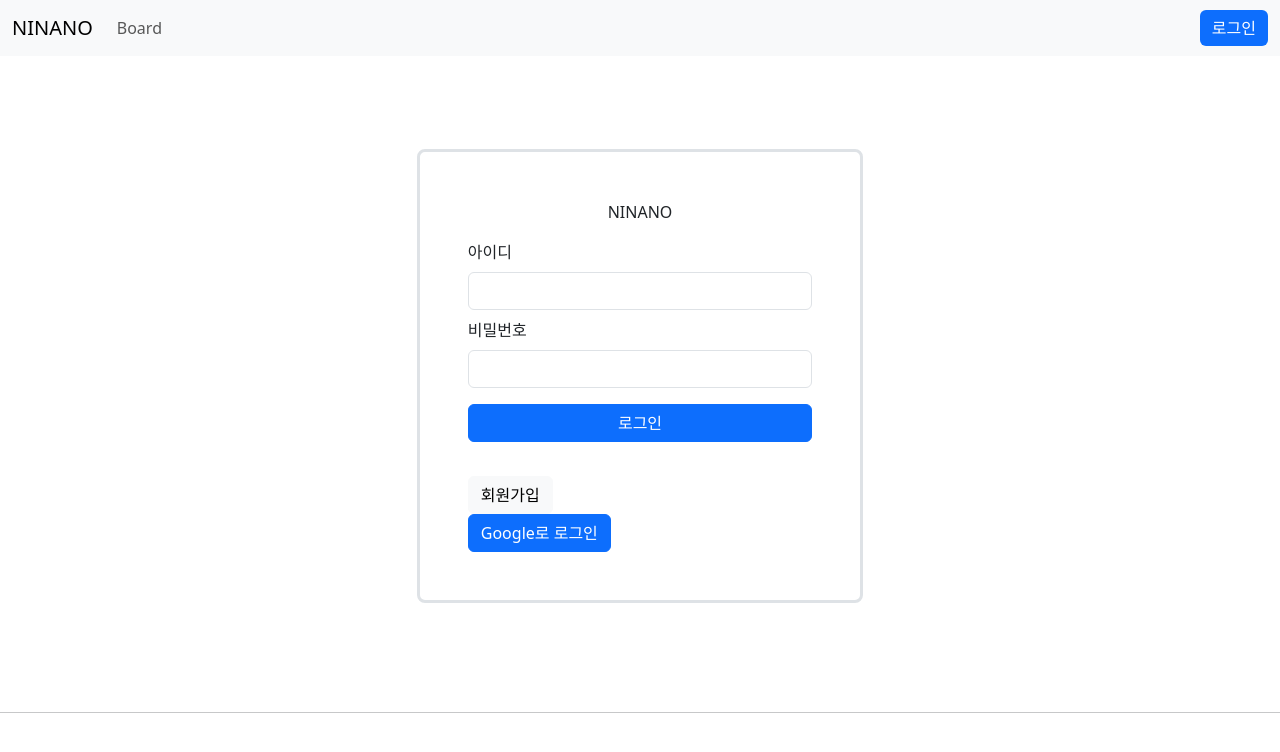
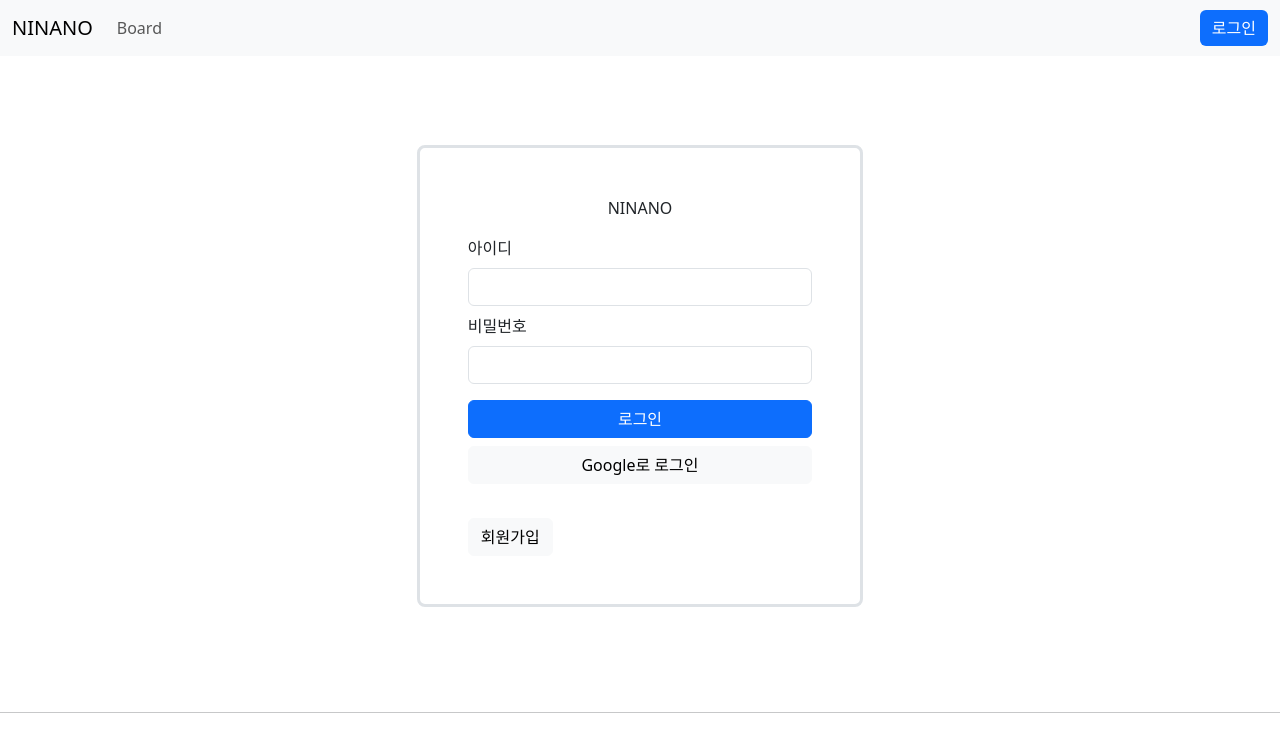
Before and after one commit to zz106603/blog_react, a React (Create React App) app in the folder blog/: page /user/login in a window 1280 px wide. Shown: the top 752 px of the page. Built offline with nearby package versions, Linux system fonts and the light colour scheme.

Commit message:
feat: oAuth 코드 리팩토링

```diff
--- a/blog/package.json
+++ b/blog/package.json
@@ -3,6 +3,7 @@
   "version": "0.1.0",
   "private": true,
   "dependencies": {
+    "@react-oauth/google": "^0.12.1",
     "@testing-library/jest-dom": "^5.17.0",
     "@testing-library/react": "^13.4.0",
     "@testing-library/user-event": "^13.5.0",
--- a/blog/src/routes/Axios/AxiosConfig.js
+++ b/blog/src/routes/Axios/AxiosConfig.js
@@ -35,7 +35,7 @@ instance.interceptors.request.use(
     (config) => {
       // 헤더에 엑세스 토큰 담기
       const accessToken = localStorage.getItem('access_token');
-      console.log('토큰:', accessToken);
+      // console.log('토큰:', accessToken);
       if (accessToken) {
         config.headers.Authorization = `Bearer ${accessToken}`;
       }
--- a/blog/src/routes/Board/BoardDetail.js
+++ b/blog/src/routes/Board/BoardDetail.js
@@ -104,7 +104,7 @@ const BoardDetail = () => {
           }
         });
 
-        console.log(response.data)
+        // console.log(response.data)
         // if(response.data.status === 200){
         if(response.data){
           setIsRecommended(true);
@@ -143,7 +143,7 @@ const BoardDetail = () => {
         comment: comment
       };
 
-      console.log(formData)
+      // console.log(formData)
 
       if (window.confirm('댓글을 등록하시겠습니까?')) {
           try {
@@ -155,7 +155,7 @@ const BoardDetail = () => {
 
               if (response.status === 200) { // HTTP 상태 코드가 200번대인 경우 요청이 성공했다고 가정합니다.
                   alert('등록이 완료되었습니다.')
-                  console.log('Form submitted successfully:', response.data);
+                  // console.log('Form submitted successfully:', response.data);
                   getComments();
                   setComment('');
               } else {
--- a/blog/src/routes/Board/BoardList.js
+++ b/blog/src/routes/Board/BoardList.js
@@ -27,7 +27,7 @@ const BoardList = () => {
     const [sortOrder, setSortOrder] = useState(1);
     const [boardList, setBoardList] = useState([]);
     const [currentPage, setCurrentPage] = useState(1);
-    const [pagination, setPagination] = useState([]);
+    const [pagination, setPagination] = useState({});
 
     const getBoardList = async (page) => {
         try{
--- a/blog/src/routes/User/UserLogin.js
+++ b/blog/src/routes/User/UserLogin.js
@@ -5,6 +5,7 @@ import axios from "axios"
 import { Form, Button, Container, Row, Col } from 'react-bootstrap'
 import 'bootstrap/dist/css/bootstrap.min.css';
 import instance from '../Axios/AxiosConfig';
+import { GoogleOAuthProvider, GoogleLogin } from '@react-oauth/google';
 
 const UserLogin = () => {
 
@@ -104,12 +105,15 @@ const UserLogin = () => {
             }else
               window.location.href = "/"
         } else {
-            alert('OAuth 로그인 실패');
+            oauthLoginFailure();
         }
     } catch (error) {
-        console.error('OAuth 로그인 처리 중 에러 발생:', error);
-        alert('OAuth 로그인 처리 중 오류가 발생했습니다.');
+        oauthLoginFailure();
     }
+};
+
+const oauthLoginFailure = () => {
+  alert('OAuth 로그인 처리 중 오류가 발생했습니다.');
 };
 
   // 회원가입 페이지 이동
@@ -145,18 +149,17 @@ const UserLogin = () => {
                         로그인
                     </Button>
                 </div>
+                <div className="d-grid gap-2 mt-2">
+                  <Button variant="light" onClick={startOauthLogin}>
+                          Google로 로그인
+                  </Button>
+                </div>
 
                 <div style={{marginTop:"10%"}}>
                 <Button variant="light" onClick={goSignupPage}>
                         회원가입
                 </Button>
                 </div>
-
-              <div>
-              <Button variant="primary" onClick={startOauthLogin}>
-                        Google로 로그인
-              </Button>
-              </div>
 
             </Form>
         </div>
```
Also changed, not shown: 2 other files (tests, documents, lock files or other folders).
